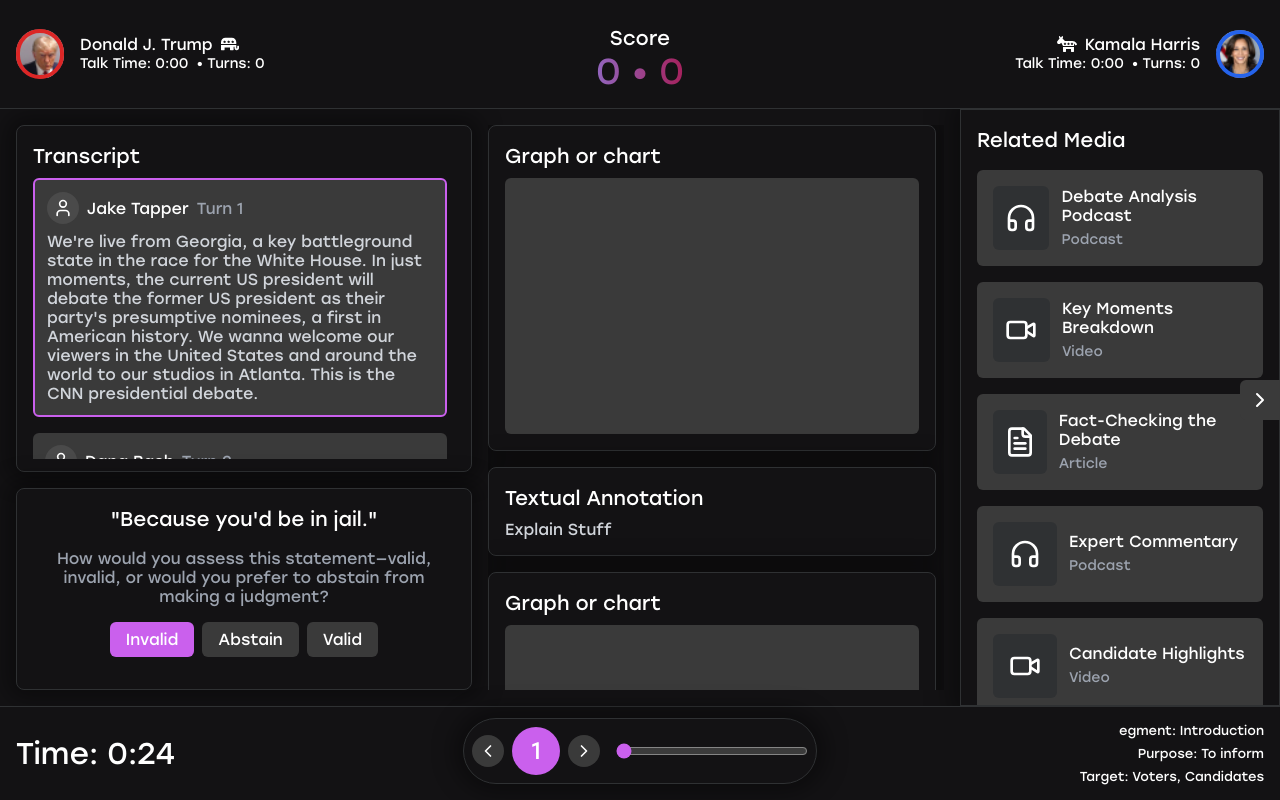
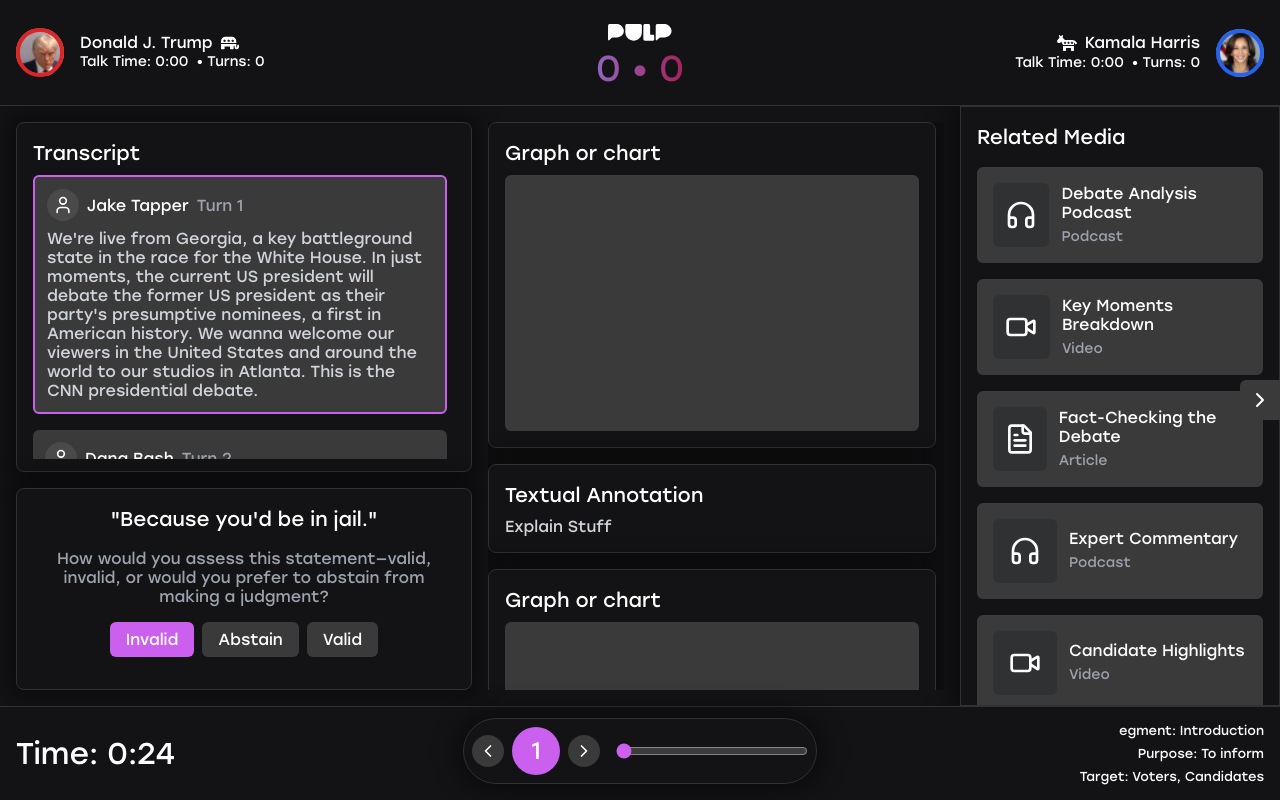
Before and after one commit to pulpshah/TextMRI-Mini, a Next.js app: page / in a window 1280 px wide. Built offline with nearby package versions, Linux system fonts and the light colour scheme.

Commit message:
Update page.tsx

```diff
--- a/app/page.tsx
+++ b/app/page.tsx
@@ -165,8 +165,8 @@
               <div className="text-6xl font-bold bg-gradient-to-r from-purple-400 to-pink-600 text-transparent bg-clip-text animate-pulse">
 
               </div>
-              <div className="text-xl mt-2">
-                Score
+              <div className="text-xl w-16 mx-auto mt-2 mb-2">
+                <img src="profiles/logo.svg" alt="" />
               </div>
               <div className="text-4xl font-bold bg-gradient-to-r from-purple-400 to-pink-600 text-transparent bg-clip-text animate-pulse">
                 {getTrumpScore()} • {getKamalaScore()}
```
